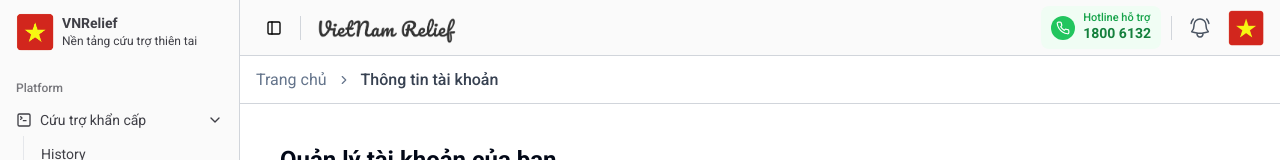
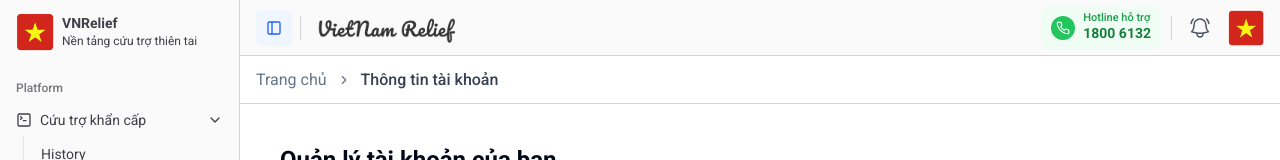
Before and after one commit to duchaunee/vn-relief-cms, a Next.js app: page /tai-khoan in a window 1280 px wide. Shown: the top 160 px of the page. Built offline with nearby package versions, Linux system fonts and the light colour scheme.

Commit message:
update ui button header

```diff
--- a/components/button/trigger-notification.tsx
+++ b/components/button/trigger-notification.tsx
@@ -16,10 +16,9 @@ const ButtonTriggerNotification = React.forwardRef<
         "size-9 items-center justify-center rounded-sm",
         "relative transition-colors duration-200",
         "text-gray-600",
-        "border border-red-600",
         "hidden lg:flex",
-        "data-[state=open]:text-blue-600",
-        isNotificationPage && "text-blue-600 cursor-default"
+        "data-[state=open]:text-blue-600 data-[state=open]:bg-blue-50",
+        isNotificationPage && "text-blue-600 bg-blue-50 cursor-default"
       )}
     >
       <svg
--- a/components/shared-layout/header.tsx
+++ b/components/shared-layout/header.tsx
@@ -2,7 +2,7 @@
 
 import { Separator } from "@radix-ui/react-separator";
 
-import { SidebarTrigger } from "@/components/ui/sidebar";
+import { SidebarTrigger, useSidebar } from "@/components/ui/sidebar";
 
 import Notification from "@/components/notification/notification";
 
@@ -12,15 +12,21 @@ import Link from "next/link";
 import { dataSidebar } from "@/constants/side-bar";
 import { NavUser } from "../nav-user";
 import Hotline from "../hotline";
+import { cn } from "@/lib/utils";
 
 export const Header = () => {
   const isMobile = useIsMobile();
+  const { state } = useSidebar();
 
   return (
     <header className="sticky top-0 right-0 lg:mb-0 flex z-[30] h-14 shrink-0 items-center gap-2 px-4 bg-header transition-[width,height] ease-linear border-b border-b-gray-300">
       <div className={`flex items-center gap-2 ${isMobile ? "flex-1" : ""}`}>
         <SidebarTrigger
-          className="h-9 w-9 text-black hover:bg-[#f4f4f5]"
+          className={cn(
+            "h-9 w-9 text-black rounded-md",
+            state == "expanded" &&
+              "text-blue-600 hover:text-blue-600 bg-blue-50"
+          )}
           size="icon"
         />
         <Separator className="shrink-0 bg-gray-300 w-[1px] lg:mr-2 h-6" />
```
